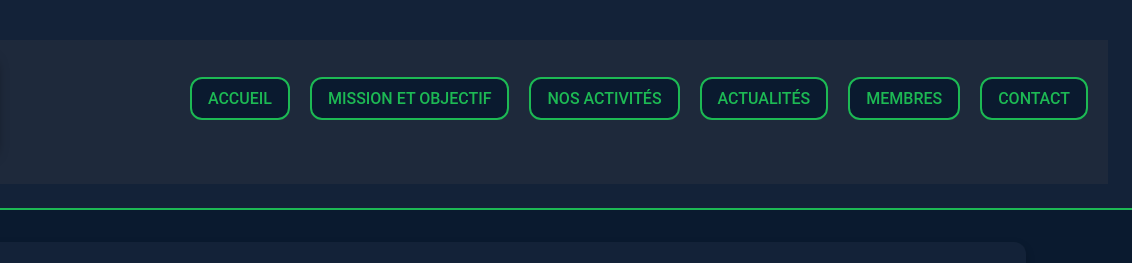
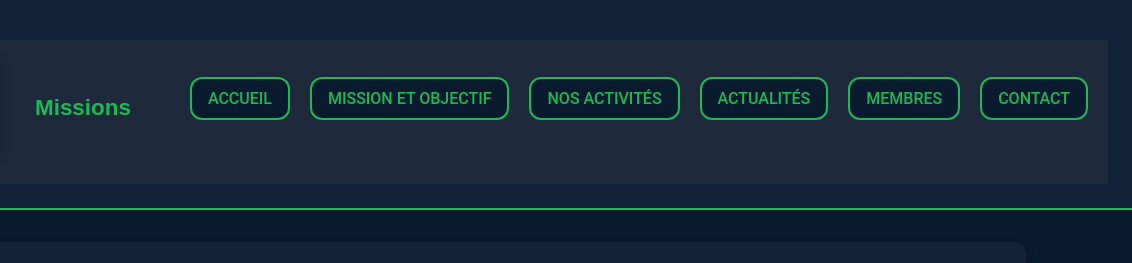
Before and after one commit to ARTL-sys/artlogistique, a plain HTML site: page mission.html in a window 1280 px wide. Shown: the top 263 px of the page, 148-1280 px from the left. Drawn offline with Linux system fonts and the light colour scheme.

Commit message:
Update mission.html

```diff
--- a/mission.html
+++ b/mission.html
@@ -15,6 +15,7 @@
     <nav class="navbar">
 
       <div class="logo"><img src="img/IMG_9481.jpg" alt="Logo ARTL" style="max-width: 100px; height: auto;"></div>
+        <h1>Missions</h1>
       <div class="menu-toggle" id="menu-toggle">
         <span class="bar"></span>
         <span class="bar"></span>
```
